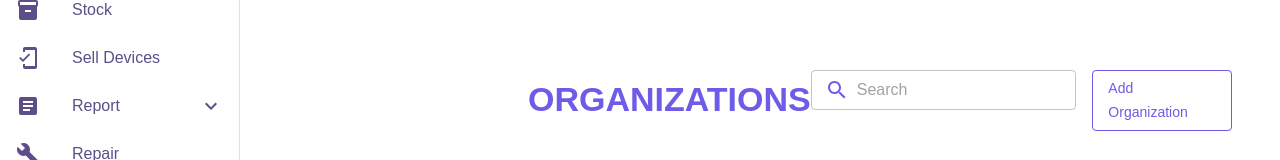
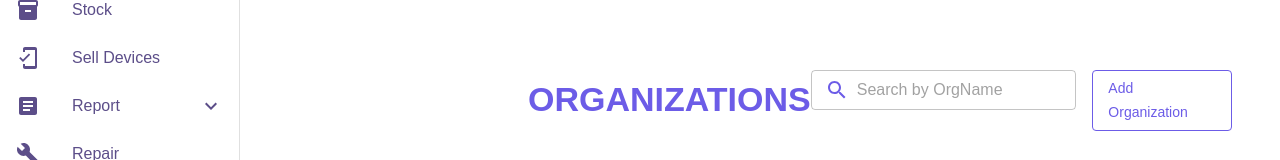
Before and after one commit to devangpatel15/Simply-Trade, a React (Vite) app in the folder frontend/: page /muiTable in a window 1280 px wide. Shown: the part 148-308 px from the top of the page. Built offline with nearby package versions, Linux system fonts and the light colour scheme; no server answers.

Commit message:
change placeholder  and add sreachTearm in stoclk

```diff
--- a/frontend/src/pages/StockPage.jsx
+++ b/frontend/src/pages/StockPage.jsx
@@ -15,6 +15,12 @@ import { Link } from "react-router-dom";
 const StockPage = () => {
   // const [stock, setStock] = React.useState([]);
   // const [payment, setPayment] = React.useState([]);
+    const [searchTerm, setSearchTerm] = useState("");
+
+
+  const handleSearchChange = (event) => {
+    setSearchTerm(event.target.value);
+  };
 
   return (
     <Box sx={{ display: "flex", marginTop: "4rem" }}>
@@ -38,6 +44,7 @@ const StockPage = () => {
               <TextField
                 variant="outlined"
                 placeholder="Search"
+                onChange={handleSearchChange}
                 size="small"
                 sx={{ backgroundColor: "white", borderRadius: 1 }}
                 InputProps={{
@@ -63,7 +70,7 @@ const StockPage = () => {
             </Box>
           </Box>
 
-          <StockTable />
+          <StockTable searchTerm={searchTerm}/>
         </Box>
       </Box>
     </Box>
--- a/frontend/src/tables/CapacityTable.jsx
+++ b/frontend/src/tables/CapacityTable.jsx
@@ -146,7 +146,7 @@ const CapacityTable = () => {
             <Box display="flex" gap={2}>
               <TextField
                  variant="outlined"
-                 placeholder="Search"
+                 placeholder="Search by Capacity Name"
                  size="small"
                  value={searchTerm}
                  onChange={handleSearchChange}
--- a/frontend/src/tables/CategoryTable.jsx
+++ b/frontend/src/tables/CategoryTable.jsx
@@ -153,7 +153,7 @@ const CategoryTable = () => {
               <Box display="flex" gap={2}>
                 <TextField
                   variant="outlined"
-                  placeholder="Search"
+                  placeholder="Search by Category Name"
                   size="small"
                   sx={{
                     backgroundColor: "white",
--- a/frontend/src/tables/ColorTable.jsx
+++ b/frontend/src/tables/ColorTable.jsx
@@ -151,7 +151,7 @@ const ColorTable = () => {
             <Box display="flex" gap={2}>
               <TextField
                 variant="outlined"
-                placeholder="Search"
+                placeholder="Search by Color Name"
                 size="small"
                 value={searchTerm}
                 onChange={handleSearchChange}
--- a/frontend/src/tables/DeviceTable.jsx
+++ b/frontend/src/tables/DeviceTable.jsx
@@ -146,7 +146,7 @@ const DeviceTable = () => {
             <Box display="flex" gap={2}>
               <TextField
                 variant="outlined"
-                placeholder="Search"
+                placeholder="Search by Device Name"
                 size="small"
                 value={searchTerm}
                 onChange={handleSearchChange}
--- a/frontend/src/tables/ModelTable.jsx
+++ b/frontend/src/tables/ModelTable.jsx
@@ -157,7 +157,7 @@ const ModelTable = () => {
             <Box display="flex" gap={2}>
               <TextField
                 variant="outlined"
-                placeholder="Search"
+                placeholder="Search by Model Name"
                 size="small"
                 value={searchTerm}
                 onChange={handleSearchChange}
--- a/frontend/src/tables/OrganizationBranchTable.jsx
+++ b/frontend/src/tables/OrganizationBranchTable.jsx
@@ -152,7 +152,7 @@ const OrganizationBranchTable = () => {
             <Box display="flex" gap={2}>
               <TextField
                 variant="outlined"
-                placeholder="Search"
+                placeholder="Search by Branch Name"
                 value={searchTerm}
                 onChange={handleSearchChange}
                 size="small"
@@ -175,7 +175,7 @@ const OrganizationBranchTable = () => {
                 component={Link}
                 to="/organizationBranchForm"
               >
-                Add Organization Branch
+                Add Branch
               </Button>
             </Box>
           </Box>
--- a/frontend/src/tables/OrganizationTable.jsx
+++ b/frontend/src/tables/OrganizationTable.jsx
@@ -155,7 +155,7 @@ const OrganizationTable = () => {
             <Box display="flex" gap={2}>
               <TextField
                 variant="outlined"
-                placeholder="Search"
+                placeholder="Search by OrgName"
                 size="small"
                 value={searchTerm}
                 onChange={handleSearchChange}
--- a/frontend/src/tables/StockTable.jsx
+++ b/frontend/src/tables/StockTable.jsx
@@ -13,10 +13,9 @@ import MonetizationOnIcon from "@mui/icons-material/MonetizationOn";
 import MobileFriendlyIcon from "@mui/icons-material/MobileFriendly";
 import AccountBalanceWalletIcon from "@mui/icons-material/AccountBalanceWallet";
 
-const StockTable = () => {
+const StockTable = ({searchTerm}) => {
   const location = useLocation();
 
-  const [searchTerm, setSearchTerm] = useState("");
   const [open, setOpen] = useState(false);
   const [data, setData] = useState({});
   const [paymentDialog, setPaymentDialog] = React.useState(false);
@@ -33,7 +32,8 @@ const StockTable = () => {
     try {
       const response = await getAllStocks(
         paginationModel.page + 1,
-        paginationModel.pageSize
+        paginationModel.pageSize,
+        searchTerm
       ); // +1 because API uses 1-based indexing
       console.log(response, "API Response");
       setStock(response.data.data.items); // Set the items to orgData
@@ -155,9 +155,7 @@ const StockTable = () => {
     : [];
 
   // Handle search term change
-  const handleSearchChange = (event) => {
-    setSearchTerm(event.target.value);
-  };
+
 
   return (
     <div>
--- a/frontend/src/tables/UserTable.jsx
+++ b/frontend/src/tables/UserTable.jsx
@@ -148,7 +148,7 @@ const UserTable = () => {
             <Box display="flex" gap={2}>
               <TextField
                 variant="outlined"
-                placeholder="Search"
+                placeholder="Search by User Name"
                 size="small"
                 value={searchTerm}
                 onChange={handleSearchChange}
```
